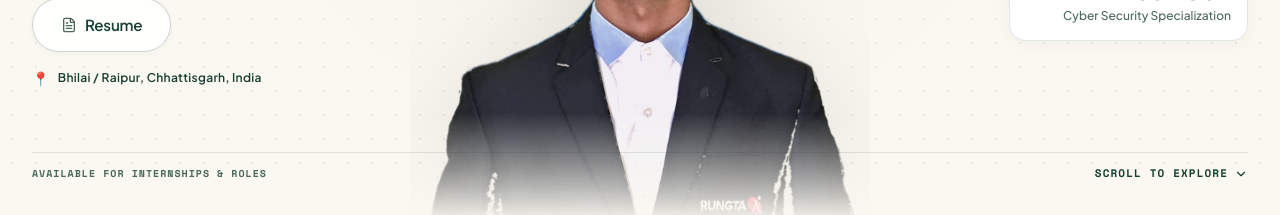
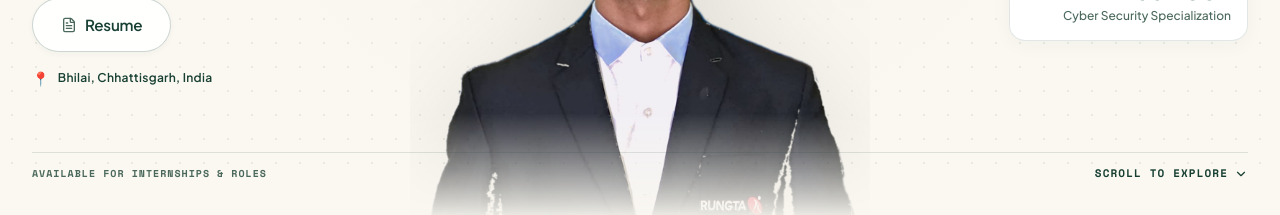
Before and after one commit to mradityasonicse/harsh-shandilya-portfolio, a React (Vite) app: page / in a window 1280 px wide. Shown: the part 617-832 px from the top of the page. Built offline with nearby package versions, Linux system fonts and the light colour scheme.

Commit message:
fix(location): update location from Bhilai / Raipur to Bhilai

```diff
--- a/src/components/sections/FooterSection.tsx
+++ b/src/components/sections/FooterSection.tsx
@@ -58,7 +58,7 @@ export const FooterSection: React.FC = () => {
 
             <div className="pt-2 space-y-1.5 text-[11px] font-mono text-[var(--text-muted)]">
               <div className="flex items-center gap-2">
-                <span>Station: Bhilai / Raipur, Chhattisgarh, India</span>
+                <span>Station: Bhilai, Chhattisgarh, India</span>
               </div>
               <div className="flex items-center gap-2">
                 <span>Role: Google Student Ambassador '26 • AWS SBG RCET Lead</span>
--- a/src/components/ui/NYCTickerBanner.tsx
+++ b/src/components/ui/NYCTickerBanner.tsx
@@ -10,7 +10,7 @@ export const NYCTickerBanner: React.FC = () => {
     { text: "6+ VERIFIED CREDENTIALS", icon: Award },
     { text: "JAVA & DATA STRUCTURES", icon: Cpu },
     { text: "LINUX & NETWORK AUDITING", icon: Terminal },
-    { text: "RUNGTA UNIVERSITY • BHILAI / RAIPUR", icon: ArrowUpRight },
+    { text: "RUNGTA UNIVERSITY • BHILAI", icon: ArrowUpRight },
   ];
 
   return (
--- a/src/data/personalConfig.ts
+++ b/src/data/personalConfig.ts
@@ -82,7 +82,7 @@ export const PERSONAL_CONFIG: PersonalProfile = {
   role: "Cybersecurity & Software Developer",
   subRole: "B.Tech CSE (Cyber Security) • Google Student Ambassador '26 • AWS Student Builder Lead",
   tagline: "Building reliable software, practical cloud architectures, and secure systems with active community leadership.",
-  location: "Bhilai / Raipur, Chhattisgarh, India",
+  location: "Bhilai, Chhattisgarh, India",
   email: "hshandilya2008@gmail.com",
   phone: "+91 7647088605",
   photoUrl: "/harsh-cutout.png",
```
